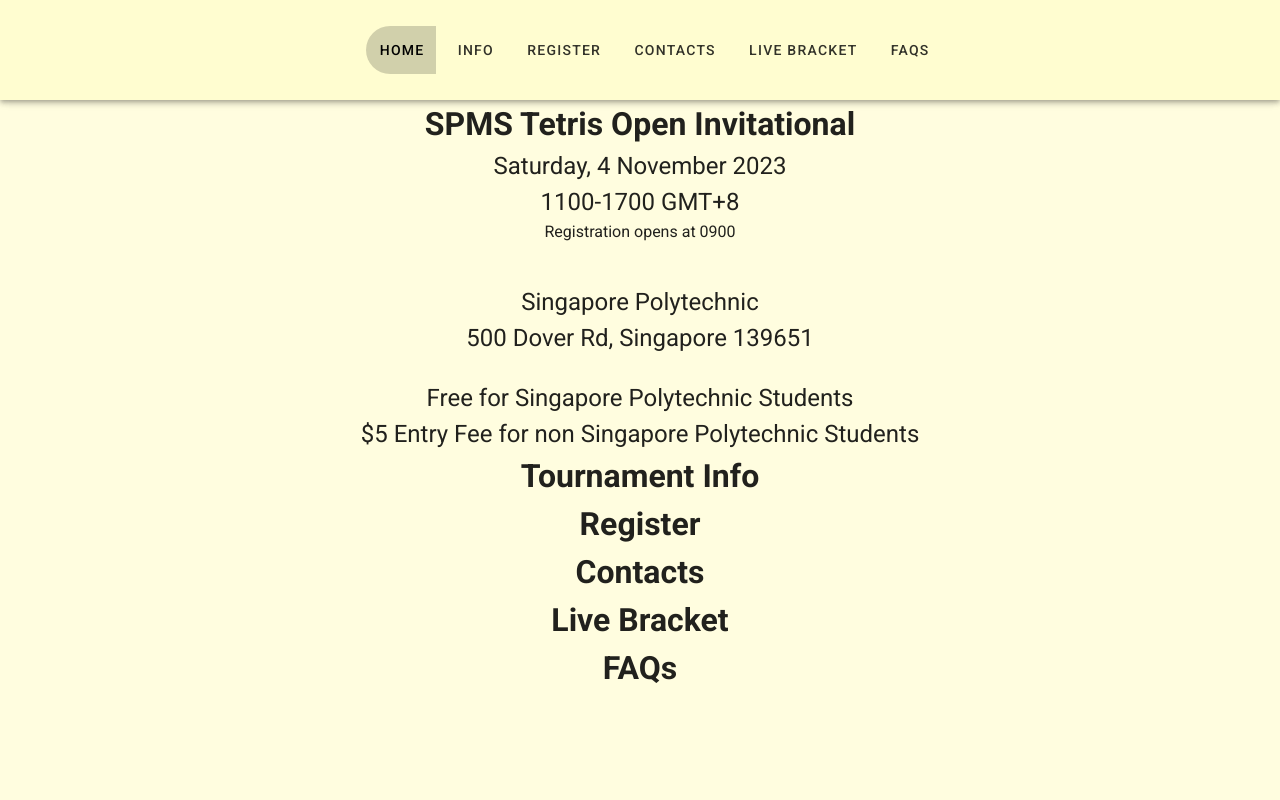
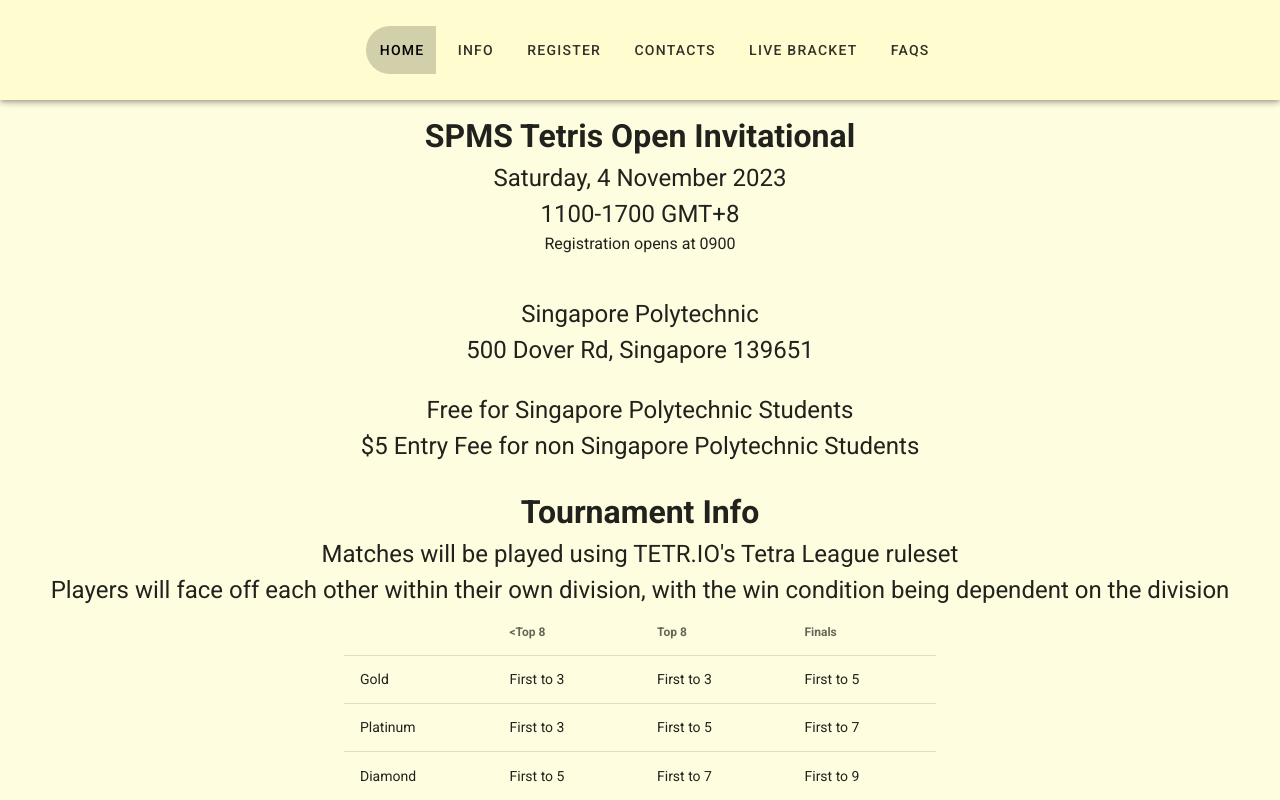
Before and after one commit to SPMS-Tetris/SPMS-Tetris.github.io, a Vue app: page / in a window 1280 px wide. Shown: the top 800 px of the page. Built offline with nearby package versions, Linux system fonts and the light colour scheme.

Commit message:
added tourney info

```diff
--- a/src/App.vue
+++ b/src/App.vue
@@ -35,23 +35,8 @@
     </v-app-bar>
 
     <v-main class="px-6 mt-0 text-center" style="margin-top:100px">
-      <h1 id="home">SPMS Tetris Open Invitational</h1>
-      <h2>
-        Saturday, 4 November 2023 <br/>
-        1100-1700 GMT+8
-      </h2>
-      <p>Registration opens at 0900</p> <br/>
-      <h2>
-        Singapore Polytechnic <br/>
-        500 Dover Rd, Singapore 139651
-      </h2> <br/>
-
-      <h2>
-        Free for Singapore Polytechnic Students <br/>
-        $5 Entry Fee for non Singapore Polytechnic Students
-      </h2>
-
-      <h1 id="info">Tournament Info</h1>
+      <Home/>
+      <Info/>
       <h1 id="register">Register</h1>
       <h1 id="contacts">Contacts</h1>
       <h1 id="live bracket">Live Bracket</h1>
@@ -60,7 +45,7 @@
   </v-app>
 </template>
 
-<style scoped>
+<style>
   h1.anchor {
     display: block;
     position: relative;
@@ -74,9 +59,12 @@
 
 <script lang="ts">
 import Vue from 'vue';
+import Home from "@/views/Home.vue";
+import Info from "@/views/Info.vue";
 
 export default Vue.extend({
   name: 'App',
+  components: {Info, Home},
 
   data: () => ({
     toolbar_items: ['Home', 'Info', 'Register', 'Contacts', 'Live Bracket', 'FAQs'],
--- /dev/null
+++ b/src/views/Home.vue
@@ -0,0 +1,25 @@
+<template>
+  <v-container fluid>
+    <h1 id="home">SPMS Tetris Open Invitational</h1>
+    <h2>
+      Saturday, 4 November 2023 <br/>
+      1100-1700 GMT+8
+    </h2>
+    <p>Registration opens at 0900</p> <br/>
+    <h2>
+      Singapore Polytechnic <br/>
+      500 Dover Rd, Singapore 139651
+    </h2> <br/>
+
+    <h2>
+      Free for Singapore Polytechnic Students <br/>
+      $5 Entry Fee for non Singapore Polytechnic Students
+    </h2>
+  </v-container>
+</template>
+
+<script>
+export default {
+  name: "Home"
+}
+</script>
--- /dev/null
+++ b/src/views/Info.vue
@@ -0,0 +1,70 @@
+<template>
+  <v-container fluid>
+    <h1 id="info">Tournament Info</h1>
+    <h2>
+      Matches will be played using TETR.IO's Tetra League ruleset <br/>
+      Players will face off each other within their own division, with the win condition being dependent on the division <br/>
+    </h2>
+
+    <v-row class="d-flex justify-center">
+      <v-col cols="6">
+        <v-simple-table style="background-color: #fffddf">
+          <template v-slot:default>
+            <thead>
+            <tr>
+              <th class="text-left"></th>
+              <th class="text-left"> &lt;Top 8 </th>
+              <th class="text-left"> Top 8 </th>
+              <th class="text-left"> Finals </th>
+            </tr>
+            </thead>
+
+            <tbody>
+            <tr
+                class="text-left"
+                v-for="items in brackets"
+                :key="items[0]"
+            >
+              <td>{{items[0]}}</td>
+              <td
+                  v-for="(ft, index) in items.slice(1)"
+                  :key="index"
+              >
+                First to {{ft}}
+              </td>
+            </tr>
+            </tbody>
+          </template>
+        </v-simple-table>
+      </v-col>
+    </v-row>
+
+    <h2>
+      Prizes to be won within each division! <br/>
+      1st - $30 challenger voucher <br/>
+      2nd - $20 challenger voucher <br/>
+      3rd - $10 challenger voucher <br/>
+      <br/>
+      Additional $10 challenger voucher for each pre event awards to be won such as: <br/>
+      Most viewed post <br/>
+      Most liked post <br/>
+      Most referred person <br/>
+    </h2>
+
+    <i>
+      *By signing up you agree to all clauses in our <a href="https://docs.google.com/document/d/1QiIgl84L9GUyFh7xrAhjrqf1GA_tLPPCNJJ-PJgLlis/edit?usp=sharing" target="_blank">Tournament Document</a>
+    </i>
+  </v-container>
+</template>
+
+<script>
+import Vue from "vue";
+export default {
+  name: "Info",
+  data() {
+    return {
+      brackets: [['Gold',3,3,5], ['Platinum',3,5,7], ['Diamond',5,7,9]]
+    }
+  }
+}
+</script>
```
